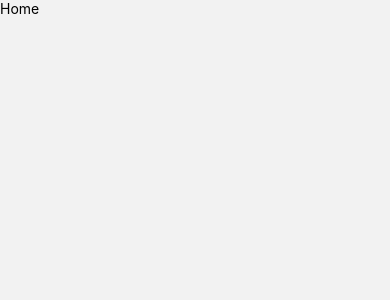
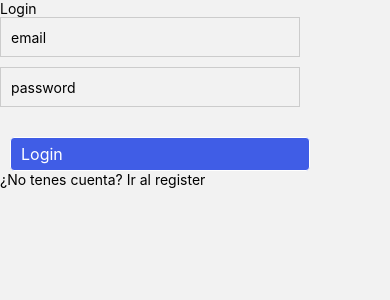
Before and after one commit to belendominguezda/proyectoRN, a React Native app in the folder my-app/: screen /Home in a window 390 px wide. Shown: the top 300 px of the page. Built offline with nearby package versions, Linux system fonts and the light colour scheme; no server answers.

Commit message:
cambios en login y register

```diff
--- a/my-app/App.js
+++ b/my-app/App.js
@@ -1,27 +1,69 @@
+import React, { Component } from 'react';
 import {NavigationContainer} from '@react-navigation/native';
 import { createNativeStackNavigator } from '@react-navigation/native-stack';
 
+import {auth } from '../my-app/src/firebase/config'
+
+
 import { StatusBar } from 'expo-status-bar';
-import { StyleSheet, Text, View } from 'react-native';
+import { StyleSheet, Text, View, ActivityIndicator } from 'react-native';
 import Register from './src/screens/Register/Register';
 import Login from './src/screens/Login/Login'
 import Home from './src/screens/Home/Home'
 
 const Stack = createNativeStackNavigator();
 
-export default function App() {
-  return (
+class App extends Component {
+  constructor(props) {
+    super(props);
+    this.state = {
+      isAuthenticated: false,
+      isLoading: true,
+    };
+  }
+
+  componentDidMount() {
+    auth.onAuthStateChanged((user) => {
+      console.log("Chequear si el usuario está loguado en firebase.");
+      if (user) {
+        // El usuario está autenticado, redirigirlo a la pantalla Home.
+        console.log(user)
+        this.setState({ isAuthenticated: true, isLoading: false });
+      } else {
+        // El usuario no está autenticado.
+        console.log(user)
+        this.setState({ isAuthenticated: false, isLoading: false }); //esto deberia ser true pero sino no funciona
+      }
+    });
+  }
+
+  render() {
+    if (this.state.isLoading) {
+      // Muestra el cargador mientras se comprueba la sesión.
+      return (
+        <View style={styles.loaderContainer}>
+          <ActivityIndicator size="large" color="#0000ff" />
+        </View>
+      );
+    }
+    const { isAuthenticated } = this.state;
+
+    return (
       <NavigationContainer style={styles.container}>
         <Stack.Navigator>
-
-          <Stack.Screen name= 'Register' component={Register} options={ { headerShown: false } }/>
-          <Stack.Screen name= 'Login' component={Login} options={ { headerShown: false } }/>
-          <Stack.Screen name= 'Home' component={Home} options={ { headerShown: false } }/>
-
+          {isAuthenticated ? (
+            <Stack.Screen name='Home' component={Home} options={{ headerShown: false }} />
+          ) : (
+            <>
+              <Stack.Screen name='Login' component={Login} options={{ headerShown: false }} />
+              <Stack.Screen name='Register' component={Register} options={{ headerShown: false }} />
+            </>
+          )}
+          {/* Si implementas una tab navigation para el resto de la app, el tercer componente debe ser una navegación que tenga a Home como el primer screen */}
         </Stack.Navigator>
       </NavigationContainer>
-
-  );
+    );
+  }
 }
 
 const styles = StyleSheet.create({
@@ -29,6 +71,8 @@ const styles = StyleSheet.create({
     flex: 1,
     backgroundColor: '#fff',
     alignItems: 'center',
-    justifyContent: 'center',
+    justifyContent: 'flex-start',
   },
 });
+
+export default App;
--- a/my-app/src/screens/Home/Home.js
+++ b/my-app/src/screens/Home/Home.js
@@ -1,5 +1,6 @@
 import react, { Component } from 'react';
 import {TextInput, TouchableOpacity, View, Text, StyleSheet} from 'react-native';
+import {auth} from '../../firebase/config'
 
 class Home extends Component {
 
@@ -12,11 +13,19 @@ class Home extends Component {
         }
     }
 
+    logout(){
+      auth.signOut();
+       //Redirigir al usuario a la home del sitio.
+      this.props.navigation.navigate('Login')
+    }
 
       render(){
         return(
             <View styles = {styles.formContainer}>
                 <Text>Home</Text>
+                <TouchableOpacity onPress={()=>this.logout()}>
+                    <Text>Logout</Text>
+                </TouchableOpacity>
 
             </View>
 
--- a/my-app/src/screens/Login/Login.js
+++ b/my-app/src/screens/Login/Login.js
@@ -58,11 +58,11 @@ class Login extends Component {
 
                 <TextInput
                     style = {styles.input}
-                    onChangeText={(text)=>this.setState({password: text})}
+                    onChangeText={(text)=>this.setState({pass: text})}
                     placeholder = "password"
                     keyboardType = "default"
                     secureTextEntry={true}
-                    value = {this.state.password}
+                    value = {this.state.pass}
 
                 />
 
@@ -73,7 +73,7 @@ class Login extends Component {
                 null}
 
 
-                <TouchableOpacity style={styles.button} onPress={()=>this.login(this.state.email, this.state.password)}>
+                <TouchableOpacity style={styles.button} onPress={()=>this.login(this.state.email, this.state.pass)}>
                     <Text style={styles.buttonText}>Login</Text>
                 </TouchableOpacity>
 
--- a/my-app/src/screens/Register/Register.js
+++ b/my-app/src/screens/Register/Register.js
@@ -10,11 +10,10 @@ class Register extends Component {
         this.state = {
             email: "",
             userName: "",
-            password: "",
+            pass: "",
             bio: "",
             fotoPerfil: "",
-            error: null
-
+            error: null,
         }
     }
 
@@ -56,7 +55,7 @@ class Register extends Component {
                 this.setState({
                     email:"",
                     userName: "",
-                    password:"",
+                    pass:"",
                     bio: "",
                     fotoPerfil:"",
                     error : null
@@ -101,11 +100,11 @@ class Register extends Component {
 
                 <TextInput
                     style = {styles.input}
-                    onChangeText={(text)=>this.setState({password: text})}
+                    onChangeText={(text)=>this.setState({pass: text})}
                     placeholder = "password"
                     keyboardType = "default"
                     secureTextEntry={true}
-                    value = {this.state.password}
+                    value = {this.state.pass}
 
                 />
 
@@ -131,7 +130,7 @@ class Register extends Component {
                 ) :
                 null}
 
-                <TouchableOpacity style={styles.button} onPress={()=>this.register(this.state.email, this.state.password)}>
+                <TouchableOpacity style={styles.button} onPress={()=>this.register(this.state.email, this.state.pass)}>
                     <Text style={styles.buttonText}>Registrarse</Text>
                 </TouchableOpacity>
                 <TouchableOpacity onPress={ () => this.props.navigation.navigate('Login')}>
```
Also changed, not shown: my-app/src/components/Menu/Menu.js (added), my-app/src/components/Post/Post.js (added).
